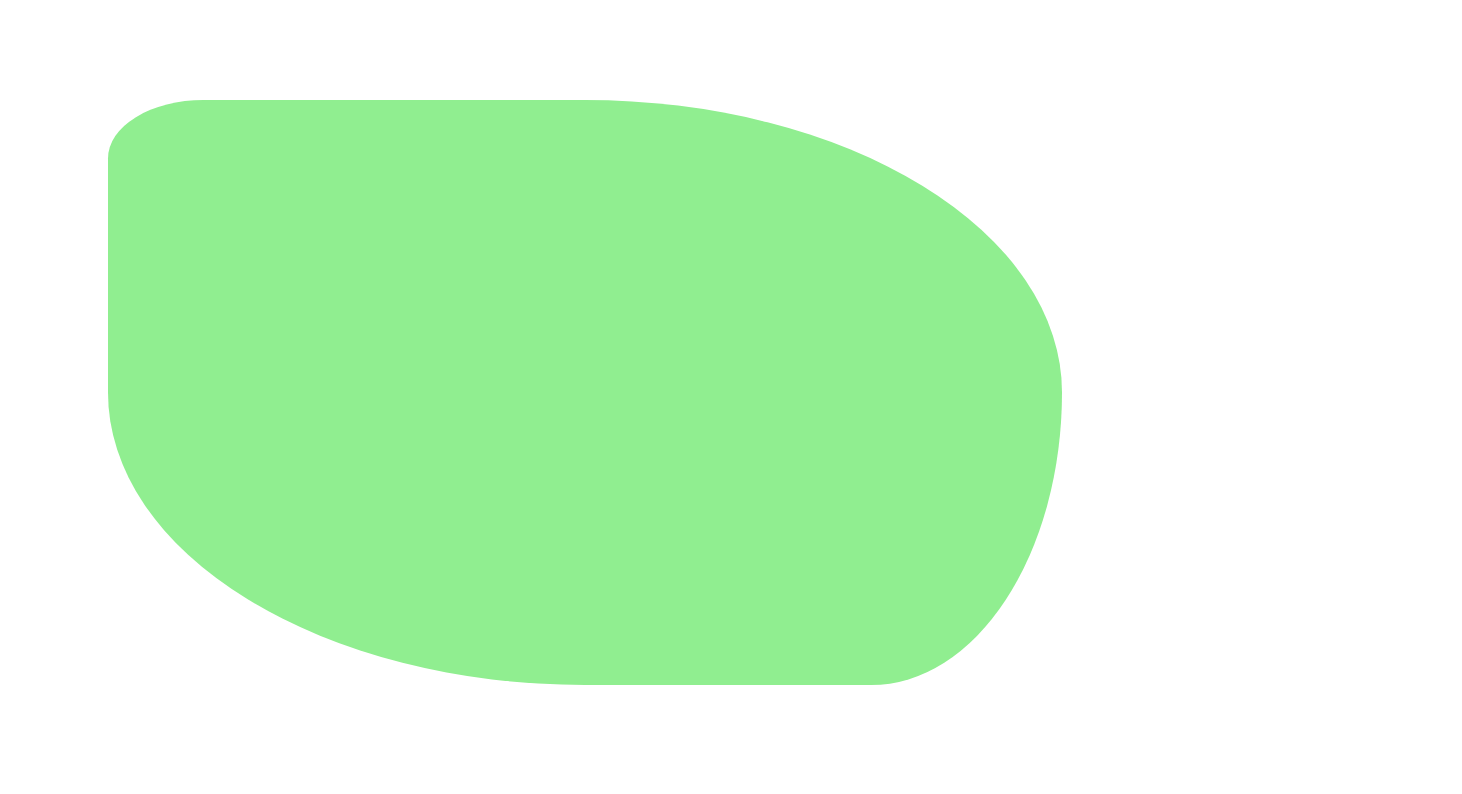
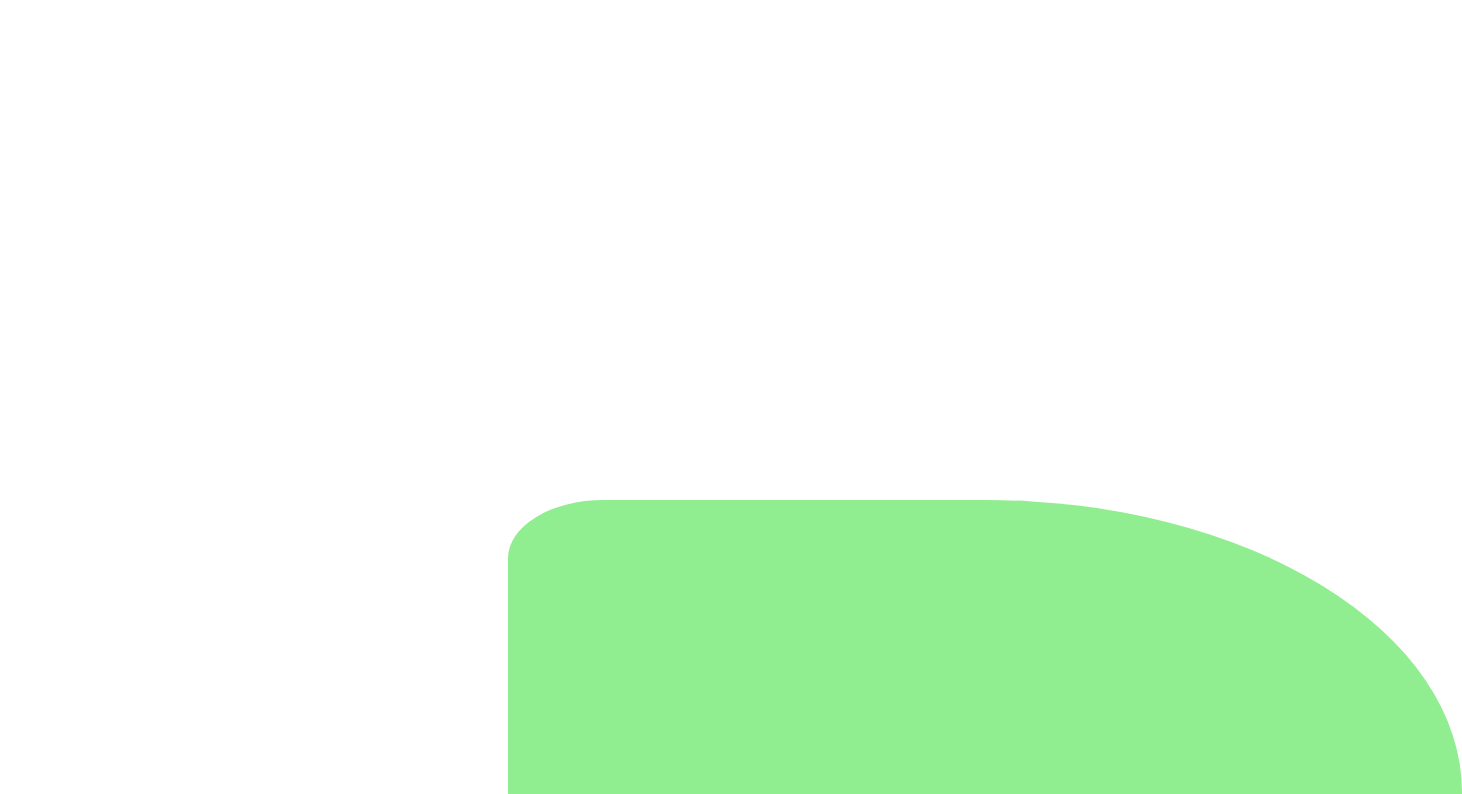
Before and after one commit to dineshad/dineshad.github.io, a plain HTML site: page index.html in a window 1280 px wide. Shown: the top 794 px of the page, 1462 px wide, since content can reach past the window. Drawn offline with Linux system fonts and the light colour scheme.

Commit message:
increased margin

```diff
--- a/styles.css
+++ b/styles.css
@@ -1,5 +1,5 @@
 .playground{
-  margin: 100px;
+  margin: 500px;
   width:954px ;
   height: 585px ;
   border-radius: 10% 50% 20% 50% / 10% 50% 50% 50%;
```
